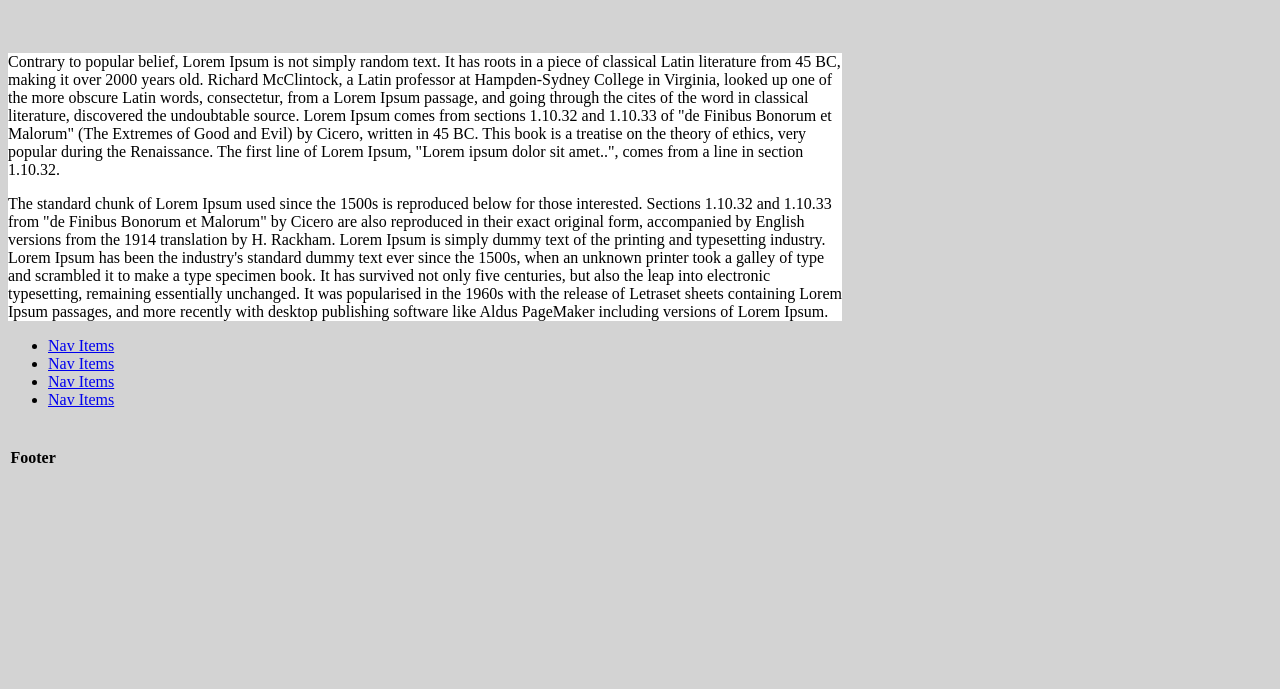
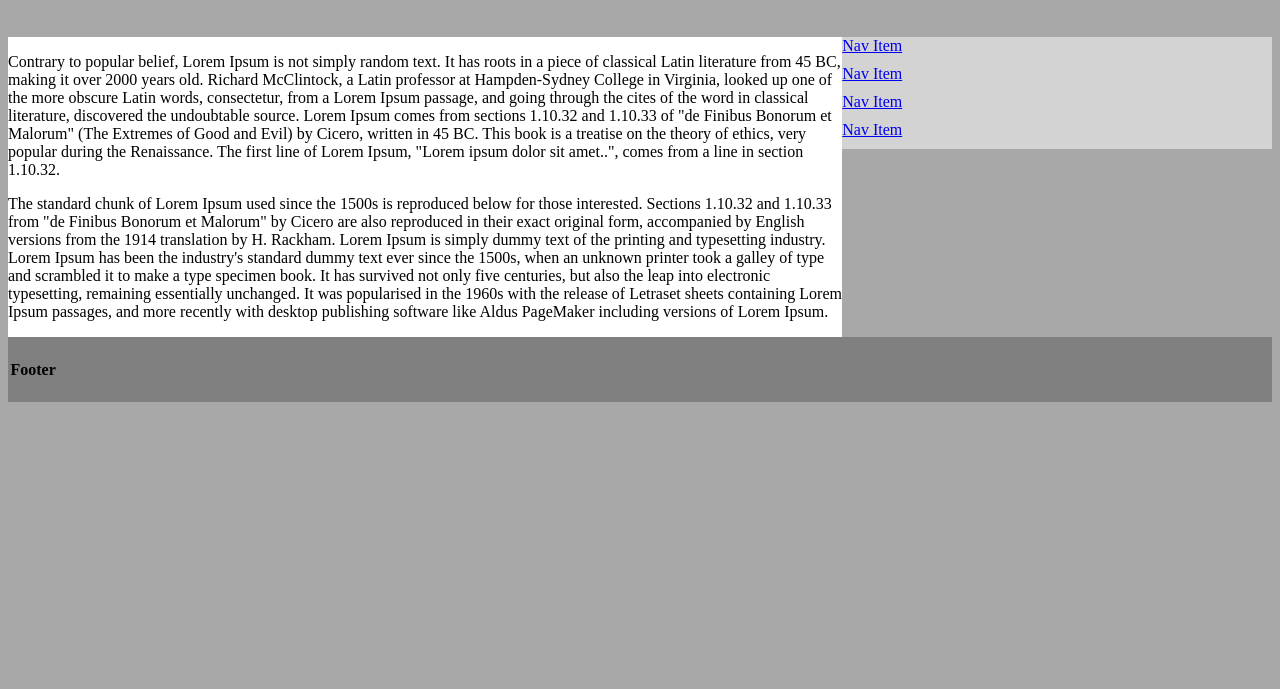
Before and after one commit to vkraucunas/floatsExercise, a plain HTML site: page index.html in a window 1280 px wide. Shown: the part 111-800 px from the top of the page. Drawn offline with Linux system fonts and the light colour scheme.

Commit message:
floats complete

```diff
--- a/index.html
+++ b/index.html
@@ -6,10 +6,14 @@
     <link rel="stylesheet" href="style.css">
   </head>
   <body>
+    <!-- Header -->
     <header>
       <h1>Header</h1>
     </header>
+
+    <!-- Main Context  -->
     <section>
+      <!-- Text Sections  -->
       <div class="text">
         <p>
           Contrary to popular belief, Lorem Ipsum is not simply random text. It has roots in a piece of classical Latin literature from 45 BC, making it over 2000 years old. Richard McClintock, a Latin professor at Hampden-Sydney College in Virginia, looked up one of the more obscure Latin words, consectetur, from a Lorem Ipsum passage, and going through the cites of the word in classical literature, discovered the undoubtable source. Lorem Ipsum comes from sections 1.10.32 and 1.10.33 of "de Finibus Bonorum et Malorum" (The Extremes of Good and Evil) by Cicero, written in 45 BC. This book is a treatise on the theory of ethics, very popular during the Renaissance. The first line of Lorem Ipsum, "Lorem ipsum dolor sit amet..", comes from a line in section 1.10.32.
@@ -19,15 +23,17 @@
           Lorem Ipsum is simply dummy text of the printing and typesetting industry. Lorem Ipsum has been the industry's standard dummy text ever since the 1500s, when an unknown printer took a galley of type and scrambled it to make a type specimen book. It has survived not only five centuries, but also the leap into electronic typesetting, remaining essentially unchanged. It was popularised in the 1960s with the release of Letraset sheets containing Lorem Ipsum passages, and more recently with desktop publishing software like Aldus PageMaker including versions of Lorem Ipsum.
         </p>
       </div>
+      <!-- Nav Bar  -->
       <nav>
         <ul>
-          <li><a href="#">Nav Items</a></li>
-          <li><a href="#">Nav Items</a></li>
-          <li><a href="#">Nav Items</a></li>
-          <li><a href="#">Nav Items</a></li>
+          <li><a href="#">Nav Item</a></li>
+          <li><a href="#">Nav Item</a></li>
+          <li><a href="#">Nav Item</a></li>
+          <li><a href="#">Nav Item</a></li>
         </ul>
       </nav>
     </section>
+    <!-- Footer -->
     <footer>
       <h4>Footer</h4>
     </footer>
--- a/style.css
+++ b/style.css
@@ -1,5 +1,6 @@
+
 body{
-  background-color: lightgray;
+  background-color: #a8a8a8;
 }
 
 header{
@@ -9,49 +10,27 @@ header{
 .text{
   background-color: white;
   width: 66%;
+  float: left;
 }
 
 nav{
-  /*background-color: red;*/
-  width: 33%;
+  background-color: #d3d3d3;
+  width: 34%;
+  float: left;
 }
 
 footer{
-  /*background-color: grey;*/
+  background-color: grey;
   padding: 2.5px;
+  clear: both;
 }
 
-a{
-padding-bottom: 20px;
+li{
+  padding-bottom: 10px;
+  list-style-type: none;
 }
 
-
-
-/** {
-  -webkit-box-sizing: border-box;
-  -moz-box-sizing: border-box;
-  box-sizing: border-box;
+ul{
+  margin: 0;
+  padding: 0;
 }
-
-header, footer {
-  background-color: grey;
-  clear: both;
-  padding: 1em;
-}
-header {
-  font-size: large;
-}
-footer {
-  font-size: small;
-}
-
-section {
-  float: left;
-  padding-right: 20px;
-  width: 70%;
-}
-aside {
-  background-color: rgb(159, 159, 159);
-  float: left;
-  width: 30%;
-}*/
```
